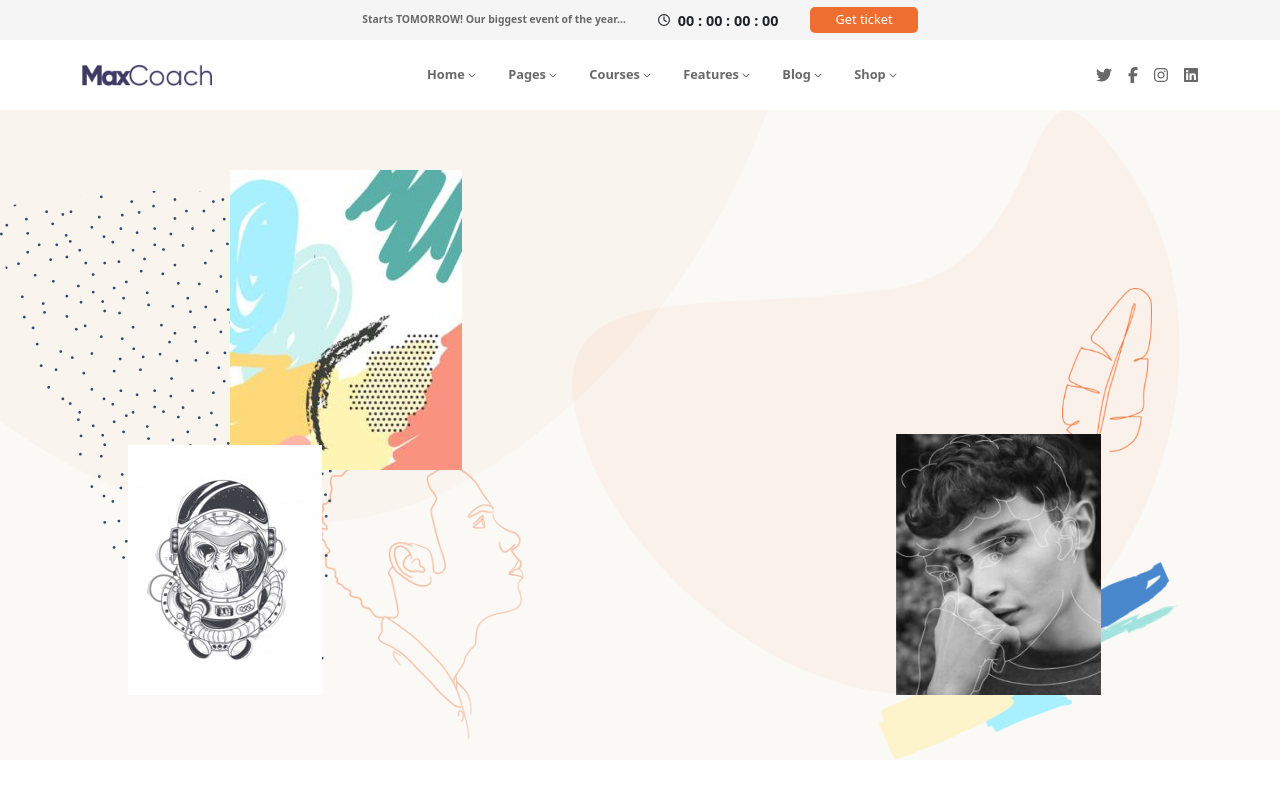
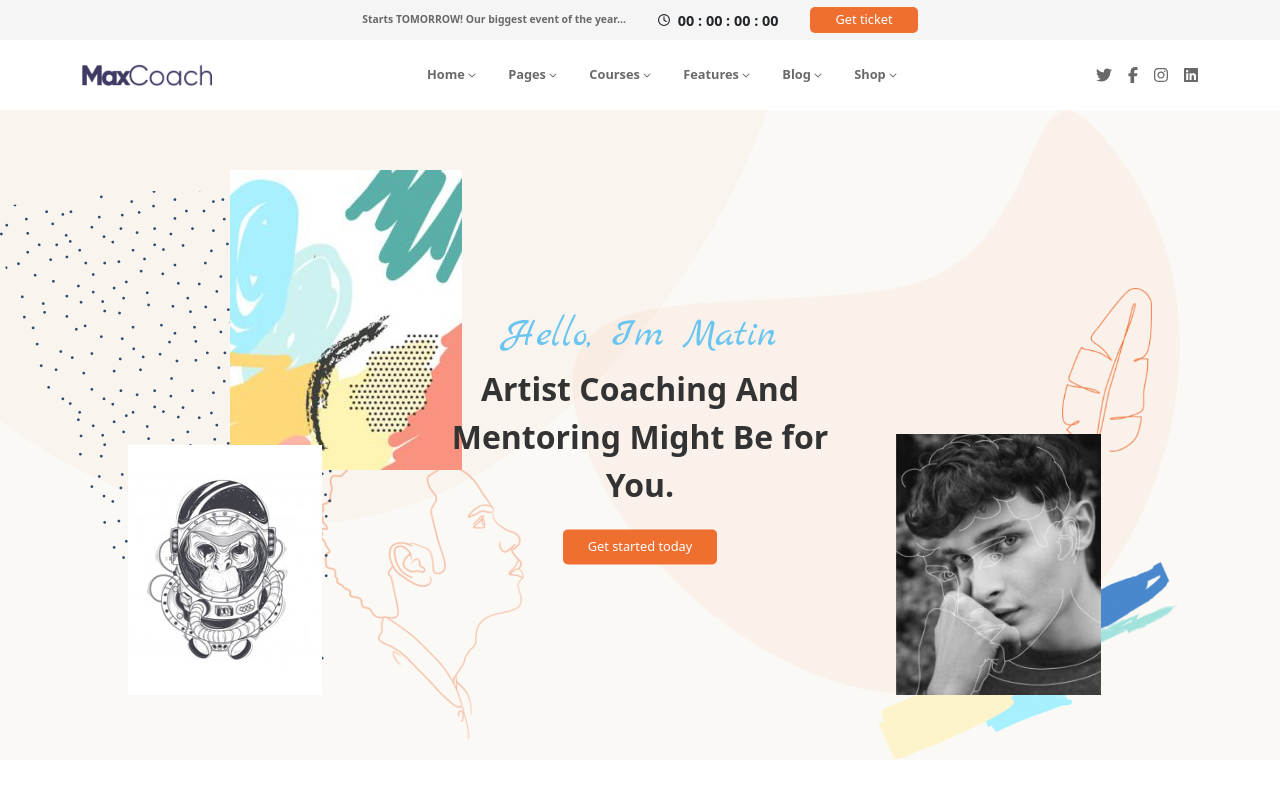
Before and after one commit to MattiaVolonterio/proj-html-vuejs, a Vue app: page / in a window 1280 px wide. Built offline with nearby package versions, Linux system fonts and the light colour scheme.

Commit message:
feat: jumbotron

```diff
--- a/index.html
+++ b/index.html
@@ -5,6 +5,13 @@
     <link rel="icon" type="icon" href="/src/assets/img/favicon-32x32.png" />
     <meta name="viewport" content="width=device-width, initial-scale=1.0" />
     <title>MaxCoach</title>
+
+    <link rel="preconnect" href="https://fonts.googleapis.com" />
+    <link rel="preconnect" href="https://fonts.gstatic.com" crossorigin />
+    <link
+      href="https://fonts.googleapis.com/css2?family=Marck+Script&display=swap"
+      rel="stylesheet"
+    />
   </head>
   <body>
     <div id="app"></div>
--- a/src/components/AppJumbo.vue
+++ b/src/components/AppJumbo.vue
@@ -8,7 +8,55 @@ export default {
 </script>
 
 <template>
-  <JumboBackground></JumboBackground>
+  <div class="jumbo-container">
+    <JumboBackground />
+    <div class="jumbo-content">
+      <div class="title marck-script-regular">Hello, Im Matin</div>
+      <div class="subtitle">
+        Artist Coaching And Mentoring Might Be for You.
+      </div>
+      <div class="btn-orange">Get started today</div>
+    </div>
+  </div>
 </template>
 
-<style lang="scss" scoped></style>
+<style lang="scss" scoped>
+@use "../styles/partials/mixins" as *;
+@use "../styles/partials/variables" as *;
+
+.jumbo-container {
+  position: relative;
+
+  .jumbo-content {
+    @include flex-column-center;
+
+    position: absolute;
+    z-index: 1;
+    width: 35%;
+    top: 50%;
+    left: 50%;
+    transform: translate(-50%, -50%);
+
+    text-align: center;
+
+    .title {
+      color: $sectionTitle;
+      font-family: "Marck Script", cursive;
+      font-size: 2.5rem;
+    }
+
+    .subtitle {
+      font-weight: bold;
+      font-size: 2rem;
+      color: $lightBlack;
+
+      margin-bottom: 20px;
+    }
+
+    .btn-orange {
+      padding-top: 8px;
+      padding-bottom: 8px;
+    }
+  }
+}
+</style>
--- a/src/styles/general.scss
+++ b/src/styles/general.scss
@@ -14,8 +14,15 @@ img {
   padding: 3px 25px;
   border: none;
   border-radius: 5px;
+  cursor: pointer;
 
   &:hover {
     background-color: $sectionTitle;
   }
+
+  .marck-script-regular {
+    font-family: "Marck Script", cursive;
+    font-weight: 400;
+    font-style: normal;
+  }
 }
--- a/src/styles/partials/_mixins.scss
+++ b/src/styles/partials/_mixins.scss
@@ -9,3 +9,10 @@
   justify-content: center;
   align-items: center;
 }
+
+@mixin flex-column-center {
+  display: flex;
+  flex-direction: column;
+  justify-content: center;
+  align-items: center;
+}
```
